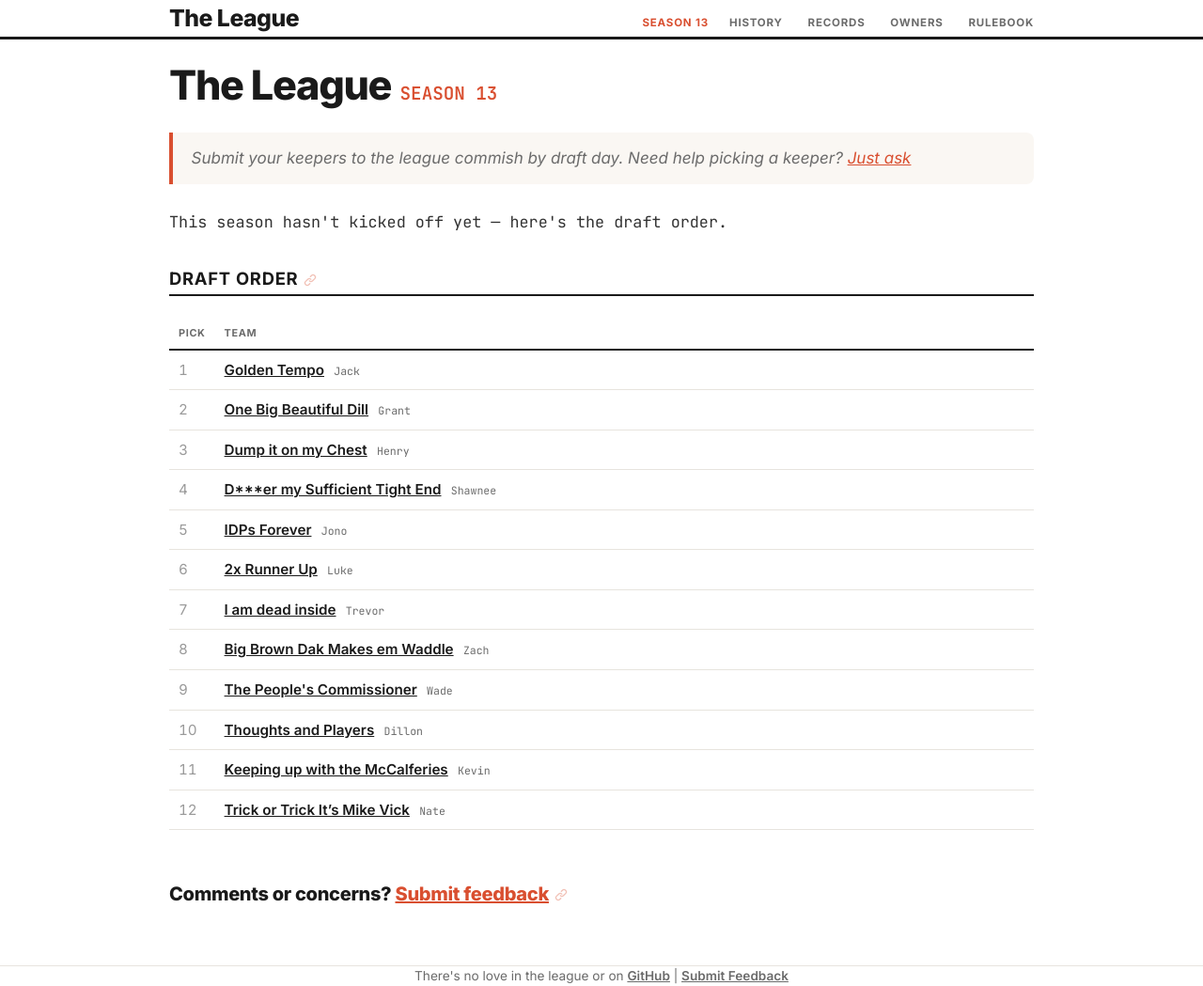
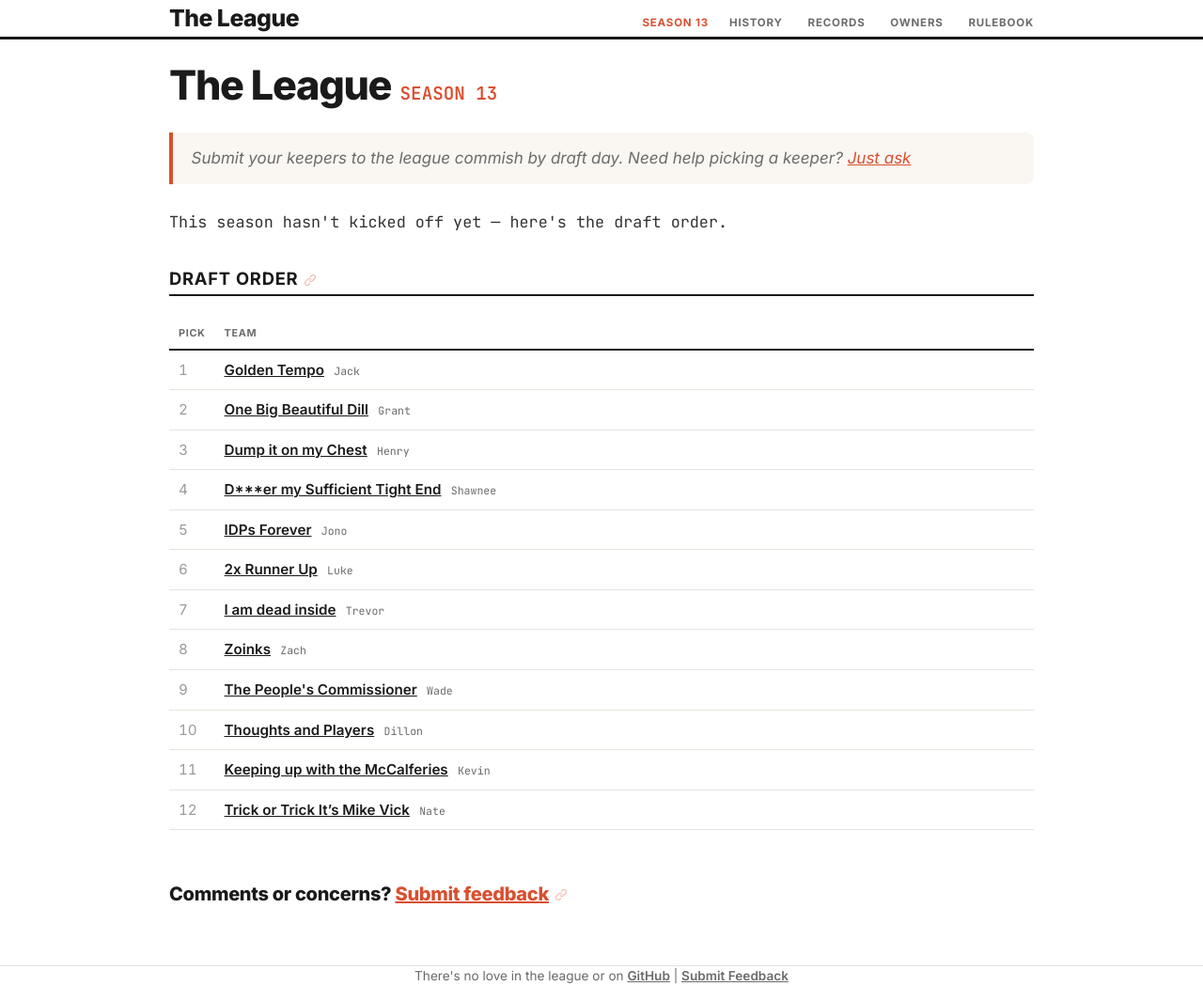
Before and after one commit to dillondrenzek/no-love-in-the-league, a Jekyll site: the page built from docs/seasons/2026.md, in a window 1280 px wide. Shown: the whole page at 94% size. Built offline with Jekyll 4.4.1, drawn with Linux system fonts in a browser that asks for light colours.

Commit message:
chore: update 2026 season data (#14)

```diff
--- a/data/franchises.yml
+++ b/data/franchises.yml
@@ -43,6 +43,7 @@
   - Big Brown Dak Makes em Waddle
   - The Mighty Cucks
   - Injury Reserve
+  - Zoinks
   espn_swid: '{CE078498-3784-4866-8784-983784A866C4}'
 - id: schirmerj
   name: Jono
--- a/docs/_data/seasons.yml
+++ b/docs/_data/seasons.yml
@@ -79,7 +79,7 @@ detail:
     - pick: 8
       owner_id: zachzoske
       owner_name: Zach
-      team: Big Brown Dak Makes em Waddle
+      team: Zoinks
     - pick: 9
       owner_id: sturmanator15
       owner_name: Wade
```
Also changed, not shown: data/seasons/2026.yml (+8 -8 lines).
